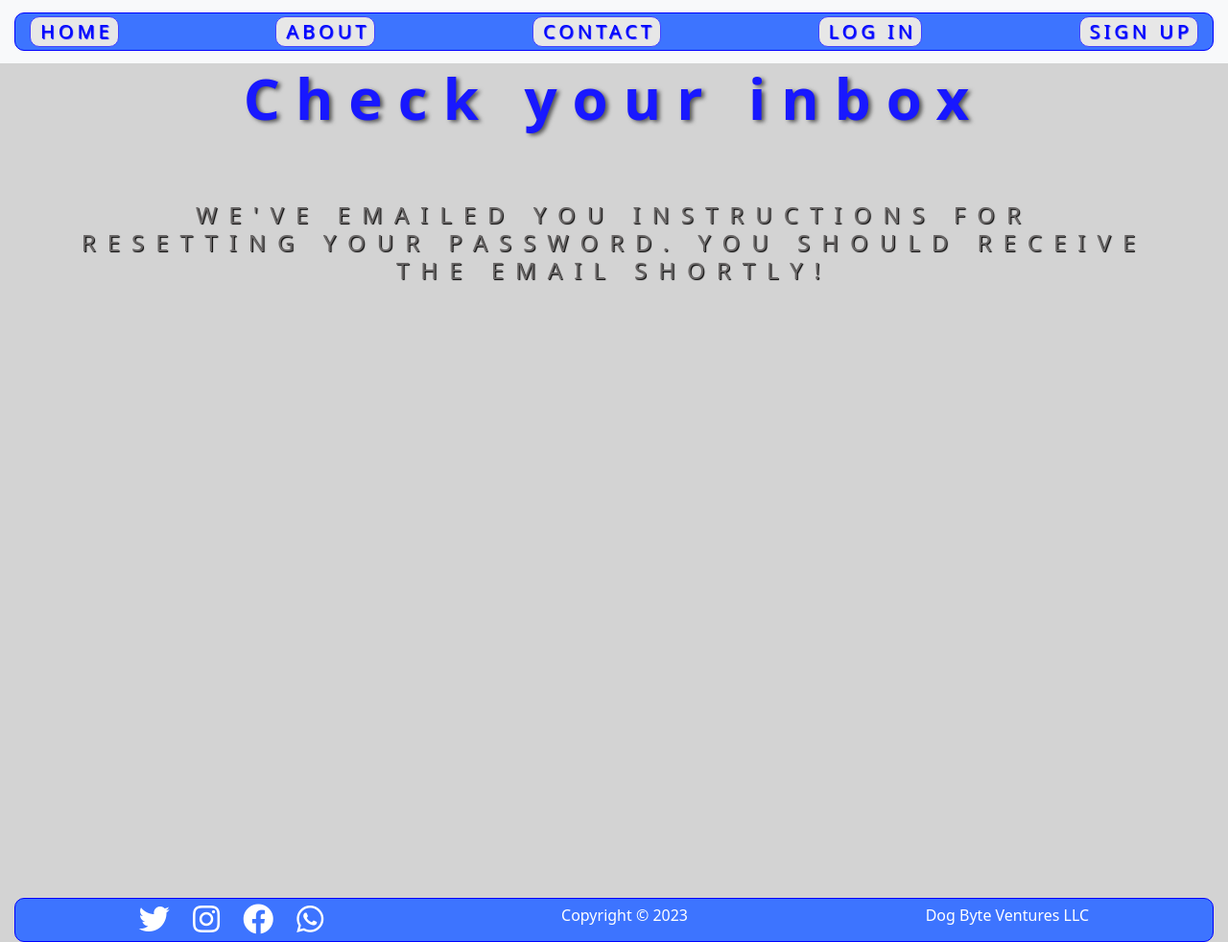
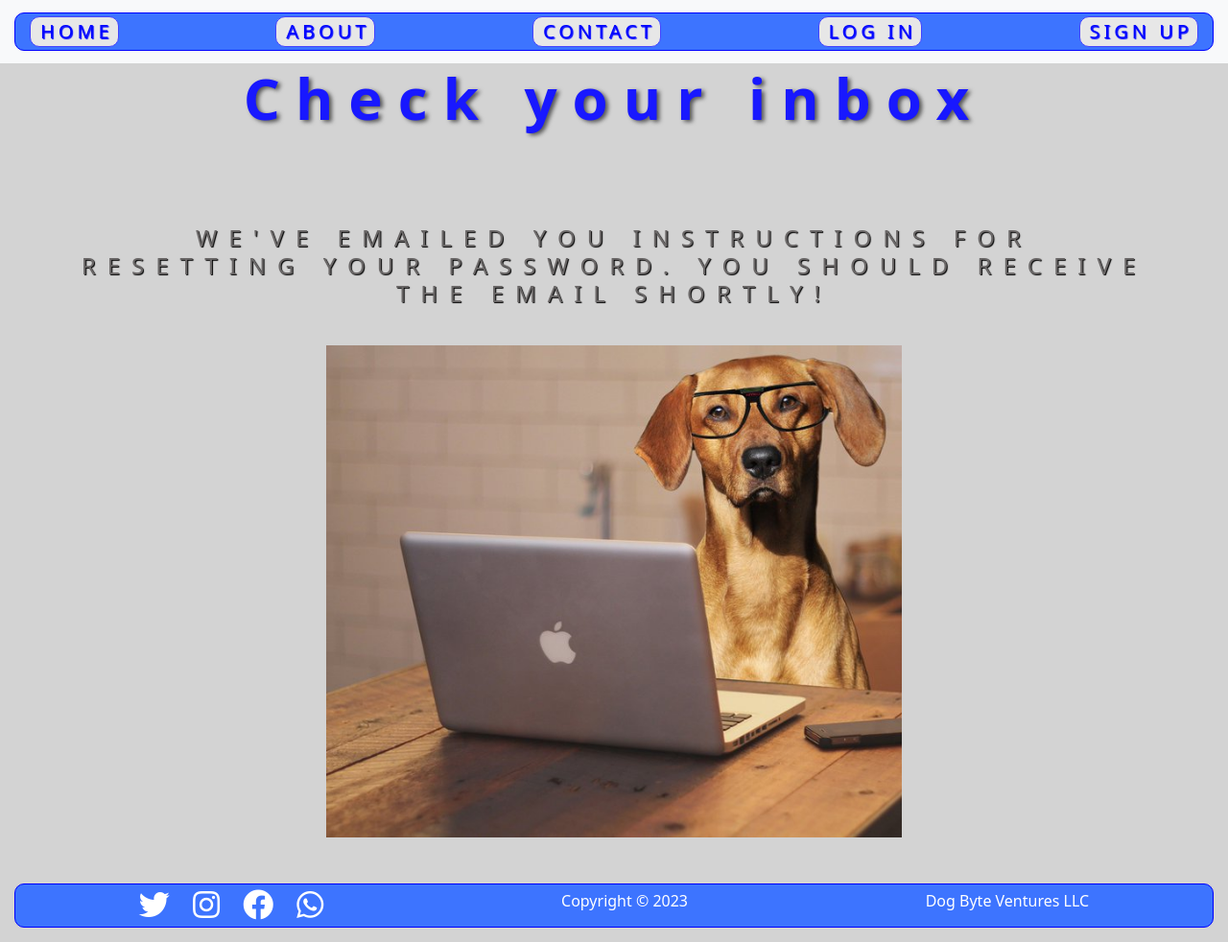
Before and after one commit to SAStevens/Capstone-Final-Report, a Django app: a page that uses templates/registration/password_reset_done.html in a window 1280 px wide. Shown: the whole page at 96% size. Run offline with Django 4.2, Linux system fonts and the light colour scheme; some libraries are stand-ins or nearby versions.

Commit message:
Fourteenth Commit

```diff
--- a/articles/models.py
+++ b/articles/models.py
@@ -8,8 +8,7 @@ class Article(models.Model):
     body = models.TextField()
     date = models.DateTimeField(auto_now_add=True)
     author = models.ForeignKey(
-        settings.AUTH_USER_MODEL,
-        on_delete=models.CASCADE,
+        settings.AUTH_USER_MODEL, on_delete=models.SET_NULL, null=True
     )
 
     def __str__(self):
@@ -23,8 +22,7 @@ class Comment(models.Model):
     article = models.ForeignKey(Article, on_delete=models.CASCADE)
     comment = models.CharField(max_length=140)
     author = models.ForeignKey(
-        settings.AUTH_USER_MODEL,
-        on_delete=models.CASCADE,
+        settings.AUTH_USER_MODEL, on_delete=models.SET_NULL, null=True
     )
 
     def __str__(self):
--- a/static/css/style.css
+++ b/static/css/style.css
@@ -60,10 +60,6 @@ h5 {
 }
 
 
-.navbar {
-
-}
-
 .container-fluid {
     background-color: rgb(61, 116, 255);
     text-transform: uppercase;
@@ -76,6 +72,8 @@ h5 {
     margin-right: 15px;
     border: 1px solid blue;
     border-radius: 10px;
+
+
 }
 
 
@@ -117,6 +115,8 @@ h5 {
     display: flex;
     flex-direction: row;
     text-align: left;
+
+
 }
 
 
@@ -144,6 +144,8 @@ h5 {
     display: flex;
     flex-direction: row;
     text-align: left;
+
+
 }
 
 .flex-contact-text {
@@ -161,6 +163,14 @@ h5 {
 .flex-contact-pic {
     flex:1;
     padding: 5px;
+}
+
+
+.flex-container-reset {
+    display: flex;
+    flex-direction: row;
+    justify-content: center;
+    align-items: center;
 }
 
 
--- a/templates/registration/password_reset_done.html
+++ b/templates/registration/password_reset_done.html
@@ -1,4 +1,6 @@
 {% extends "base.html" %}
+{% load static %}
+
 {% load crispy_forms_tags %}
 
 {% block title %}Email Sent{% endblock title %}
@@ -7,31 +9,13 @@
 <h1>Check your inbox</h1>
 <br>
 <br>
+<br>
 <p><h4>We've emailed you instructions for resetting your password. You should receive the email shortly!</h4></p>
 <br>
+<div class="flex-container-reset">
+        <img src="{% static 'img/pic8.jpg' %}" width="600px">
+</div>
 <br>
 <br>
-<br>
-<br>
-<br>
-<br>
-<br>
-<br>
-<br>
-<br>
-<br>
-<br>
-<br>
-<br>
-<br>
-<br>
-<br>
-<br>
-<br>
-<br>
-<br>
-<br>
-<br>
-<br>
-<br>
+
 {% endblock content %}
```
Also changed, not shown: templates/registration/password_reset_complete.html (+29 -4 lines), articles/migrations/0003_alter_article_author_alter_comment_author.py (added), articles/migrations/0004_alter_article_author_alter_comment_author.py (added), static/img/pic8.jpg (added), templates/registration/password_reset_form.html (line endings or trailing spaces).
